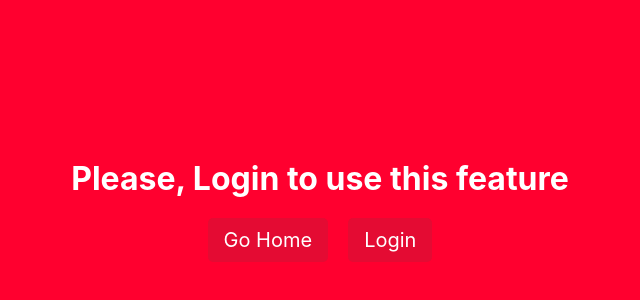
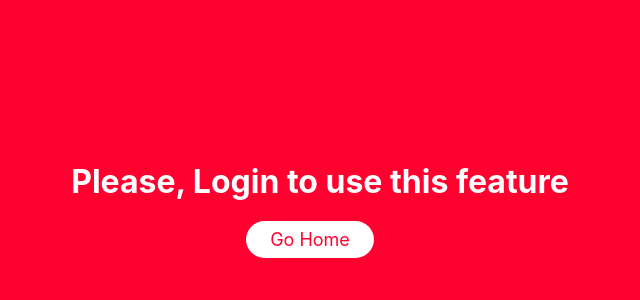
Before and after one commit to entagk/entagk-frontend, a React (Create React App) app: page /achievements in a window 1280 px wide. Shown: the part 180-480 px from the top of the page, without its empty margins (320-960 px from the left). Built offline with nearby package versions, Linux system fonts and the light colour scheme.

Commit message:
fix: Redesign No login page

```diff
--- a/src/components/ErrorPage/style.css
+++ b/src/components/ErrorPage/style.css
@@ -52,10 +52,6 @@ h1.error-404 {
   text-transform: capitalize;
 }
 
-.error-page a:hover {
-  box-shadow: 0 0 11px 1px #cecece59;
-}
-
 @media (max-width: 550px) {
   .error-page h1.error-404 {
     font-size: 150px;
--- a/src/components/NoLogin/NoLogin.js
+++ b/src/components/NoLogin/NoLogin.js
@@ -1,9 +1,15 @@
 import React from 'react';
 import { Link } from 'react-router-dom';
+
+import Button from '../../utils/Button/Button';
 
 import './style.css';
 
 function NoLogin() {
+  const reload = () => {
+    window.location.reload();
+  }
+
   return (
     <div className='no-login'>
       <div className='container'>
@@ -11,12 +17,34 @@ function NoLogin() {
           <h1>Please, Login to use this feature</h1>
         </div>
         <div className='buttons'>
-          <Link to="/">
-            go home
-          </Link>
-          <Link to="/auth">
-            Login
-          </Link>
+          {window.location.pathname === '/' ? (
+            <Button
+              variant='contained'
+              onClick={reload}
+              style={{
+                marginInline: 20
+              }}
+            >
+              reload
+            </Button>
+          ) : (
+            <Button
+              component={Link}
+              to="/"
+              variant='contained'
+            >
+              go home
+            </Button>
+          )}
+          {(window.location.pathname === '/' || window.history.length > 2) && (
+            <Button
+              component={Link}
+              to={-1}
+              variant='outlined'
+            >
+              go back
+            </Button>
+          )}
         </div>
       </div>
     </div>
--- a/src/components/NoLogin/style.css
+++ b/src/components/NoLogin/style.css
@@ -26,16 +26,8 @@
   margin-right: 20px;
 }
 
-.no-login a {
+.no-login a,
+.no-login button {
   margin-block: 20px;
-  font-size: 20px;
-  color: #fff;
-  padding: 10px 16px;
-  background: #4a4a4a26;
-  border-radius: 5px;
   text-transform: capitalize;
 }
-
-.no-login a:hover {
-  box-shadow: 0 0 11px 1px #cecece59;
-}
```
